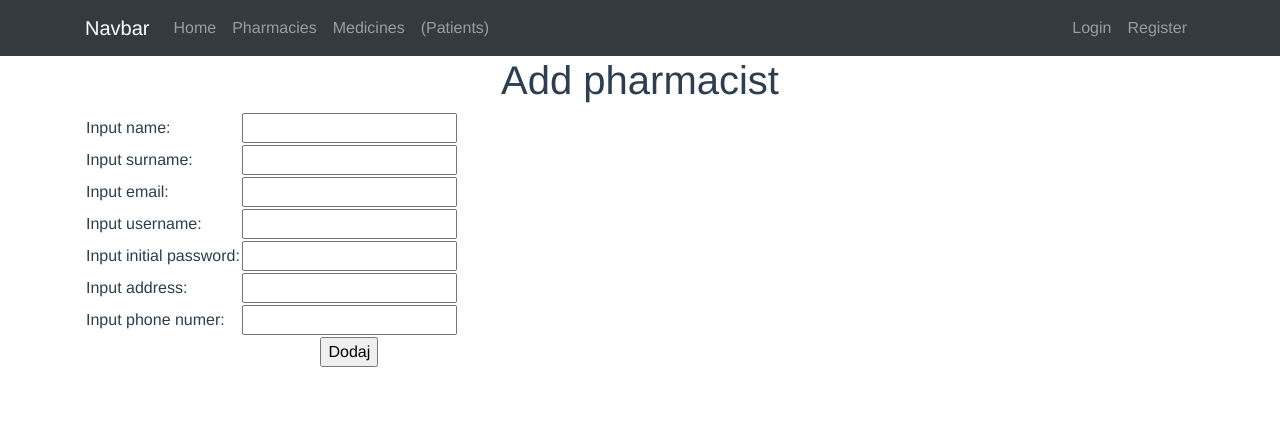
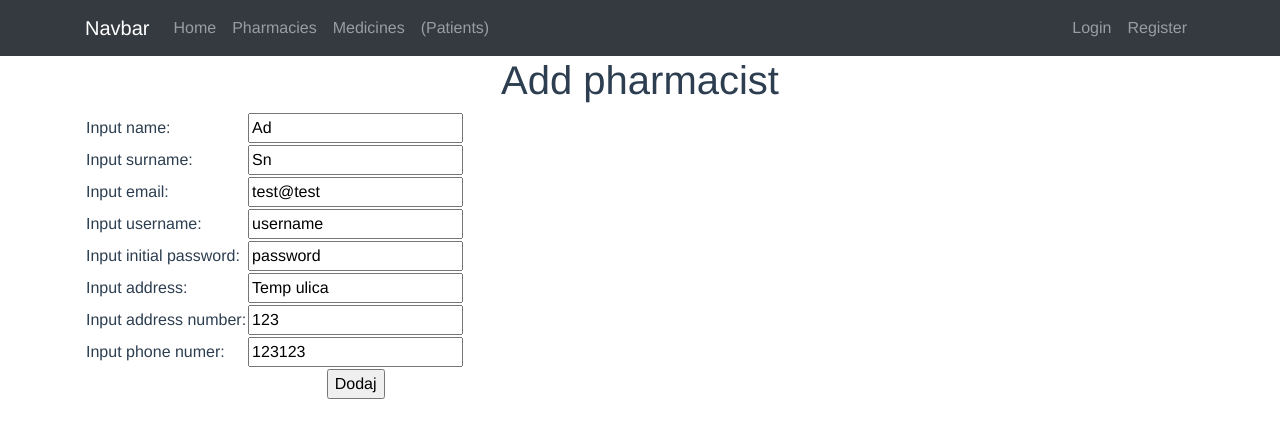
Before and after one commit to milospp/mrs-isa, a Vue app in the folder frontend/pharmacy/: page /addPharmacist in a window 1280 px wide. Shown: the top 438 px of the page. Built offline with nearby package versions, Linux system fonts and the light colour scheme.

Commit message:
Fixed sending register pharmacist data to backend

```diff
--- a/frontend/pharmacy/src/components/AddPharmacistForm.vue
+++ b/frontend/pharmacy/src/components/AddPharmacistForm.vue
@@ -1,11 +1,11 @@
 <template>
-     <form v-on:submit="proveraForme(this)"> <!--v-on:submit.prevent="send" -->
+     <form v-on:submit.prevent="proveraForme(this)"> <!--v-on:submit.prevent="send" -->
         <table>
             <tr>
                 <td align="left">Input name:</td>
                 <td id="ime" >
                     <input
-                        type="text" id="name" v-model="name" required="required"
+                        type="text" id="name" v-model="registerData.name" required="required"
                         pattern="[A-Z][a-zA-Z]*" title="Name must start with capital letter"
                     ></td>
             </tr>
@@ -14,7 +14,7 @@
                 <td align="left">Input surname:</td>
                 <td id="prez" >
                     <input
-                        type="text" id="surname" v-model="surname" required="required"
+                        type="text" id="surname" v-model="registerData.surname" required="required"
                         pattern="[A-Z][a-zA-Z]*" title="Surname must start with capital letter"
                     ></td>
             </tr>
@@ -23,7 +23,7 @@
                 <td align="left">Input email:</td>
                 <td id="mejl" >
                     <input
-                        type="text" id="email" v-model="email" required="required"
+                        type="text" id="email" v-model="registerData.email" required="required"
                         pattern="[a-z0-9._%+-]+@[a-z0-9.-]+.[a-z]{2,}$" title="Email must be in form example@yahoo.com"
                     ></td>
             </tr>
@@ -32,7 +32,7 @@
                 <td align="left">Input username:</td>
                 <td id = "korIme">
                     <input
-                        type="text" id="username" v-model="username" required="required"
+                        type="text" id="username" v-model="registerData.username" required="required"
                         pattern="[a-zA-Z0-9]*" title="Username isn't valid"
                     ></td>
             </tr>
@@ -41,7 +41,7 @@
                 <td align="left">Input initial password:</td>
                 <td id="lozinka" >
                     <input
-                        type="text" id="password" v-model="password" required="required"
+                        type="text" id="password" v-model="registerData.password" required="required"
                         pattern="[a-zA-Z0-9]{6,}" title="Password must have minimum 6 symbols"
                     ></td>
             </tr>
@@ -50,15 +50,21 @@
                 <td align="left">Input address:</td>
                 <td id="adresa" >
                     <input
-                        type="text" id="address" v-model="address" required="required"
+                        type="text" id="address" v-model="registerData.address.street" required="required"
                             pattern="[A-Z][a-zA-Z0-9]*" title="Address must start with capital letter"
                     ></td>
+            </tr>
+            <tr>
+                <td align="left">Input address number:</td>
+                <td id="adresa" >
+                    <input
+                        type="text" id="address" v-model="registerData.address.number" required="required"></td>
             </tr>
 
             <tr>
                 <td align="left">Input phone numer:</td>
                 <td id="broj" ><input
-                    type="text" id="phoneNumber" v-model="phoneNumber" required="required"
+                    type="text" id="phoneNumber" v-model="registerData.phoneNumber" required="required"
                     pattern="[0-9]*" title="Phone number must number"
                 ></td>
             </tr>
@@ -80,17 +86,35 @@ export default {
         return {
             pharmacist: [],
             message: null,
-            name : null,
-            surname : null,
-            email : null,
-            username : null,
-            password : null,
-            address : null,
-            phoneNumber : null
+            registerData: {
+                name : "Ad",
+                surname : "Sn",
+                email : "test@test",
+                username : "username",
+                password : "password",
+                address : {
+                    state: "",
+                    city: "",
+                    street: "Temp ulica",
+                    number: "123",
+                },
+                phoneNumber : "123123",
+            }
+
+            // pharmacist: [],
+            // message: null,
+            // name : null,
+            // surname : null,
+            // email : null,
+            // username : null,
+            // password : null,
+            // address : null,
+            // phoneNumber : null
         };
     },
     methods: {      // sve metode se pozivaju istovremeno
         proveraForme(e) {
+
             //e.preventDefault();
             let povratna = true;
             let sviRedovi = document.getElementsByTagName("tr");
@@ -99,17 +123,27 @@ export default {
             }
 
             //----- jedinstvenost -----
-            if (this.checkEmail()) {
-                povratna = false;
-                this.ispisPoruke(sviRedovi[2], "Email must be unque!");
-            }
-            if (this.checkUsername())  {
-                povratna = false;
-                this.ispisPoruke(sviRedovi[3], "Username must be unque!");
-            }
+            // if (this.checkEmail()) {
+            //     povratna = false;
+            //     this.ispisPoruke(sviRedovi[2], "Email must be unque!");
+            // }
+            // if (this.checkUsername())  {
+            //     povratna = false;
+            //     this.ispisPoruke(sviRedovi[3], "Username must be unque!");
+            // }
 
             if (!povratna) return;
-            PharmacistDataService.SendPharmacist(new FormData(e.target));
+            PharmacistDataService.SendPharmacist(this.registerData)
+				.catch(function (error) {
+					if (error.response) {
+						console.log(error.response.data);
+					} else if (error.request) {
+						console.log(error.request);
+					}
+
+					console.log("error.config");
+					console.log(error.config);
+				});
         },
 
         ispisPoruke(red, poruka) {
@@ -121,8 +155,10 @@ export default {
 
         checkUsername() {
             console.log("response");
-            PharmacistDataService.checkUsername(this.username)
+            var eksios = PharmacistDataService.checkUsername(this.username);
+            eksios
                 .then(response => {
+                    console.log("Da li korisnik postoji");
                     console.log(response);
                     if (response.data) {     // slobodno
                         document.getElementById("korIme").style.background = "white";
@@ -132,7 +168,19 @@ export default {
                         document.getElementById("korIme").style.background = "red";
                         return false;
                     }
-                });
+                }).catch(function (error) {
+					if (error.response) {
+						component.registerError = error.response.data;
+						console.log(error.response.data);
+					} else if (error.request) {
+						component.registerError = error.response.data;
+						console.log(error.request);
+					}
+
+					component.registerError = error.response.data;
+					console.log("error.config");
+					console.log(error.config);
+				});
         },
 
         checkEmail() {
--- a/frontend/pharmacy/src/service/PharmacistDataService.js
+++ b/frontend/pharmacy/src/service/PharmacistDataService.js
@@ -17,9 +17,9 @@ class PharmacistDataService {
     return axios.get(`${API_URL}/api/users/is-available-email/${em}`);
   }
   SendPharmacist(promenljiva) {
-    axios({
+    return axios({
       method: 'post',
-      url: '/api/users/register/pharmacist',
+      url: `${API_URL}/api/users/register/pharmacist`,
       data: promenljiva
     });
   }
```
